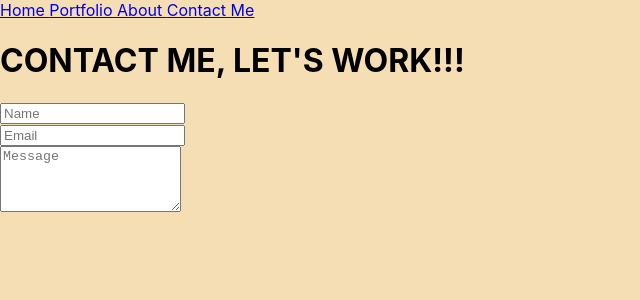
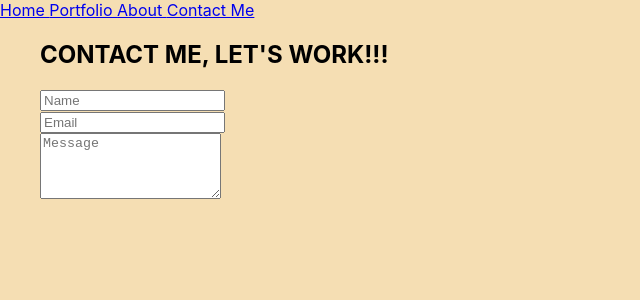
Before and after one commit to cchat44/portfolio2, a React (Create React App) app: page /contact in a window 1280 px wide. Shown: the top 300 px of the page, without its empty margins (0-640 px from the left). Built offline with nearby package versions, Linux system fonts and the light colour scheme; the HTML template or start-up script is replaced by a standard one.

Commit message:
push before presentation

```diff
--- a/src/App.js
+++ b/src/App.js
@@ -13,13 +13,13 @@ function App() {
        <Router>
 
         <Navbar />
-
+        <ul>
         <Routes>
           <Route path='/' element={<Home />} />
           <Route path='/portfolio' element={<Portfolio />} />
           <Route path='/about' element={<About />} />
           <Route path='/contact' element={<Contact />} />
-        </Routes>
+        </Routes></ul>
       </Router>
     </div>
 
--- a/src/components/about.jsx
+++ b/src/components/about.jsx
@@ -7,7 +7,9 @@ export default function About() {
        <h2> ABOUT </h2>
         </div>
 <div>
-
+<p>
+  After nearly 20 years in service industries, I was informed of an opportunity to learn a small piece of the technology industry. I was able to enroll in to a full stack bootcamp, beginning my tech journey.
+</p>
 </div>
   </>
   )
--- a/src/components/contact.jsx
+++ b/src/components/contact.jsx
@@ -1,14 +1,13 @@
 import React from 'react';
 import {Container, Row, Col } from 'react-bootstrap';
-import {contactConfig } from './layout/'
 
 export default function contact() {
   return <>
 <Container>
   <Row className="mb-5 mt-3">
     <Col lg='8'>
-      <h1 className='display-4 mb-4'>
-      CONTACT ME, LET'S WORK!!!</h1>
+      <h2 className='display-4 mb-4'>
+      CONTACT ME, LET'S WORK!!!</h2>
     </Col>
     <Col Lg='7' className='d-flex align-items-center'>
     <form className='contact__form w-100'>
--- a/src/components/layout/navbar.jsx
+++ b/src/components/layout/navbar.jsx
@@ -11,6 +11,5 @@ function  Navbar() {
       <Link to='/contact'> Contact Me</Link>
     </div>
   </>
-
 };
 export default Navbar;
--- a/src/components/portfolio.jsx
+++ b/src/components/portfolio.jsx
@@ -1,16 +1,21 @@
-import React from 'react'
+import React from "react";
 
 export default function portfolio() {
-  return <>
-    <div>
+  return (
+    <>
+      <div>
         <h2>CORY'S PORTFOLIO</h2>
         <p>The Start.... HTML/CSS </p>
-    </div>
-    <p>90s Website</p>
-    <p>Character Jokes</p>
-    <p>Food Tracker</p>
-
-
-
-  </>
+        <p>90s Website</p>{" "}
+      </div>
+      https://github.com/cchat44/90s-website
+      <br></br>
+      <p>Front-End Group Project</p>
+      <p>Character Jokes</p>
+      <br></br>
+      <p>Back-End Group Project</p>
+      <p>Food Tracker</p>
+      https://github.com/keishadw44/Food-Tracker
+    </>
+  );
 }
--- a/src/index.css
+++ b/src/index.css
@@ -11,4 +11,9 @@ body {
 code {
   font-family: source-code-pro, Menlo, Monaco, Consolas, 'Courier New',
     monospace;
+
 }
+
+Navbar {
+  display: inline
+}
```
Also changed, not shown: src/components/home.jsx (+9 -8 lines).
